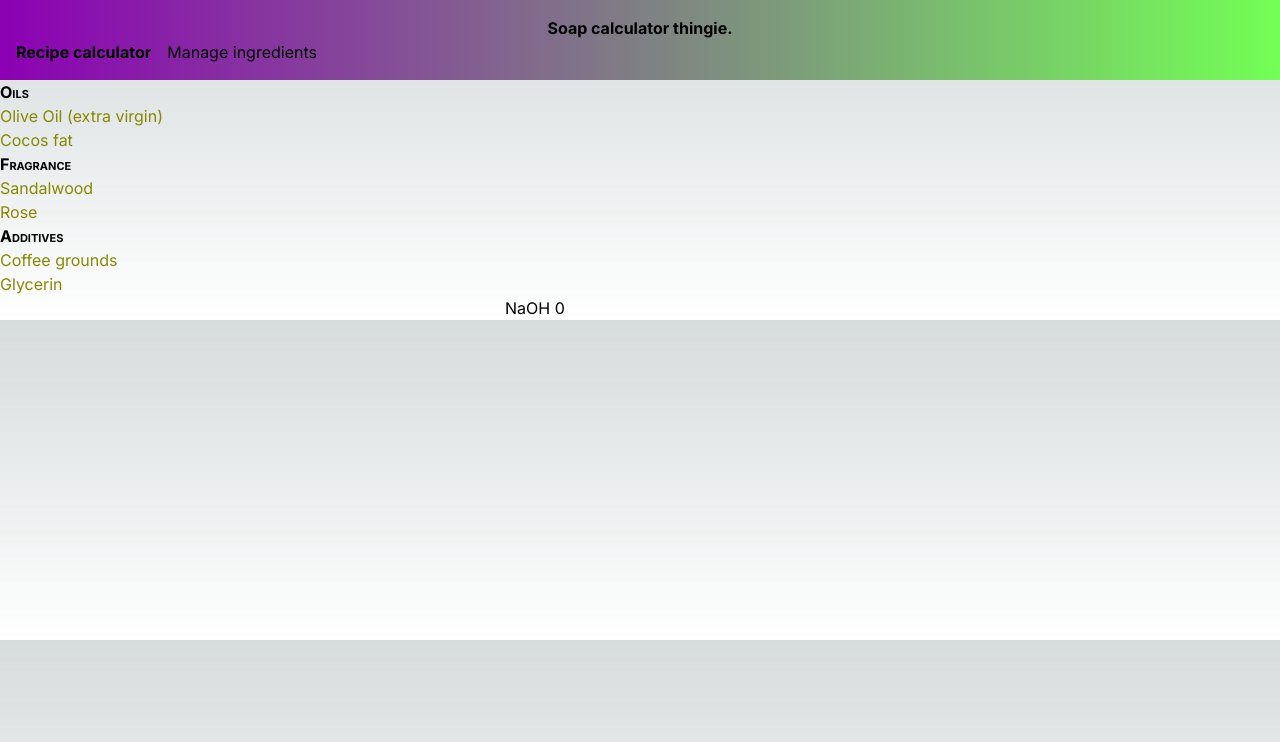
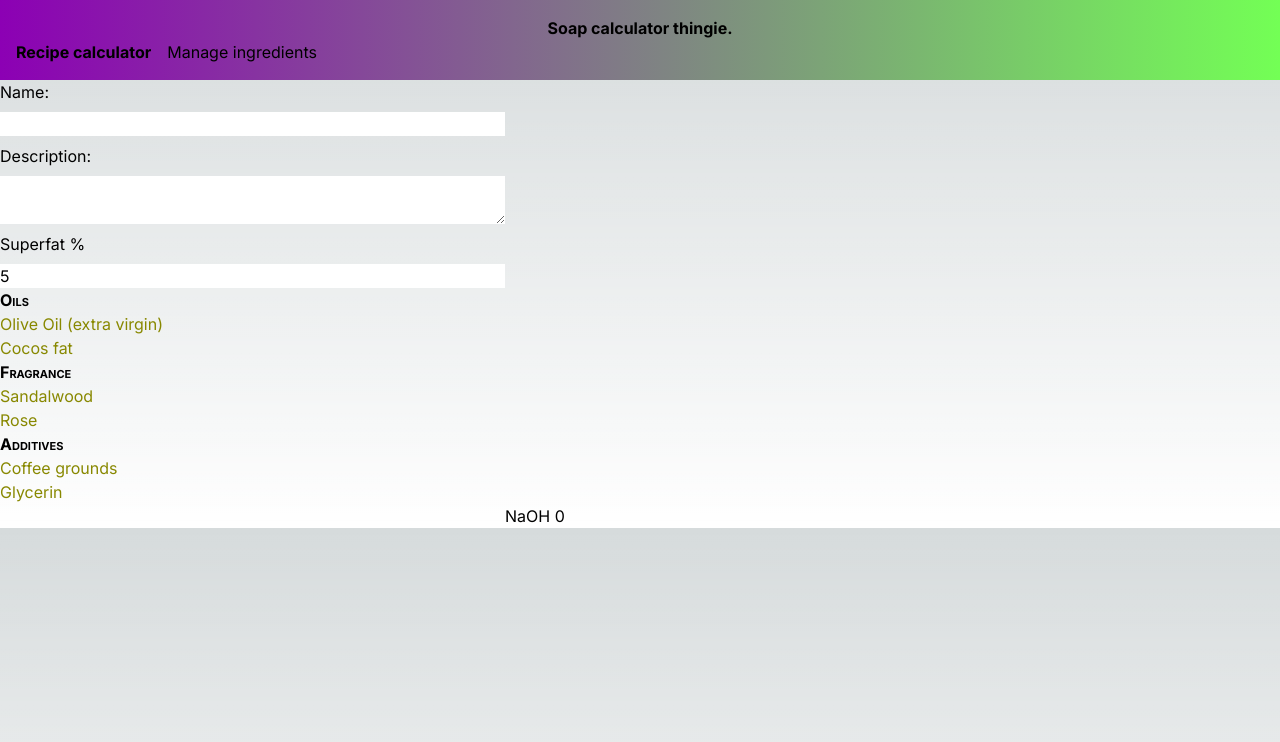
Before and after one commit to haemaenpaa/haem-soap-recipe, a Next.js app: page /calculator in a window 1280 px wide. Shown: the top 742 px of the page. Built offline with nearby package versions, Linux system fonts and the light colour scheme.

Commit message:
Recipe details editor

```diff
--- /dev/null
+++ b/app/calculator/RecipeDetails.tsx
@@ -0,0 +1,37 @@
+import Recipe from "../_model/recipe";
+import styles from "./calculator.module.css";
+
+export default function RecipeDetails(props: {
+  recipe: Recipe;
+  setName: (name: string) => void;
+  setDescription: (description: string) => void;
+  setSuperfat: (superfat: number) => void;
+}) {
+  const { recipe, setName, setDescription, setSuperfat } = props;
+
+  return (
+    <div className={styles["recipe-details"]}>
+      <label htmlFor="name">Name:</label>
+      <input
+        id="name"
+        type="text"
+        value={recipe.name}
+        onChange={(ev) => setName(ev.target.value)}
+      ></input>
+      <label htmlFor="description">Description:</label>
+      <textarea
+        id="description"
+        onChange={(ev) => setDescription(ev.target.value)}
+      >
+        {recipe.description}
+      </textarea>
+      <label htmlFor="superfat">Superfat %</label>
+      <input
+        id="superfat"
+        type="number"
+        value={Math.round(100 * recipe.superfat)}
+        onChange={(ev) => setSuperfat(Number.parseFloat(ev.target.value) / 100)}
+      ></input>
+    </div>
+  );
+}
--- a/app/calculator/RecipeEditor.tsx
+++ b/app/calculator/RecipeEditor.tsx
@@ -5,6 +5,7 @@ import Recipe, { IngredientEntry } from "../_model/recipe";
 import { IngredientSelector } from "./IngredientSelector";
 import styles from "./calculator.module.css";
 import IngredientsListing from "./IngredientsListing";
+import RecipeDetails from "./RecipeDetails";
 
 interface RecipeAction {
   action:
@@ -13,7 +14,7 @@ interface RecipeAction {
     | "setAmount"
     | "setName"
     | "setDescription"
-    | "setSuperFat";
+    | "setSuperfat";
   ingredientSlug?: string;
   value?: string;
   amount?: number;
@@ -45,6 +46,16 @@ export default function RecipeEditor(props: {
   );
   return (
     <div className={styles["recipe-editor"]}>
+      <div className={styles["details-control"]}>
+        <RecipeDetails
+          recipe={recipe}
+          setName={(value) => dispatch({ action: "setName", value })}
+          setDescription={(value) =>
+            dispatch({ action: "setDescription", value })
+          }
+          setSuperfat={(amount) => dispatch({ action: "setSuperfat", amount })}
+        ></RecipeDetails>
+      </div>
       <div className="ingredient-selector">
         <IngredientSelector
           ingredients={ingredients}
@@ -111,7 +122,7 @@ function recipeReducer(recipe: Recipe, action: RecipeAction): Recipe {
       return { ...recipe, name: action.value! };
     case "setDescription":
       return { ...recipe, description: action.value! };
-    case "setSuperFat":
+    case "setSuperfat":
       return { ...recipe, superfat: action.amount || 0 };
     default:
       throw new Error(`Action ${action.action} not handled yet.`);
--- a/app/calculator/calculator.module.css
+++ b/app/calculator/calculator.module.css
@@ -10,6 +10,10 @@
 
 .ingredient-selector {
   grid-area: selector;
+}
+
+.details-control {
+  grid-area: details;
 }
 
 .selector-title {
@@ -137,3 +141,8 @@
 .fragrance-summary {
   grid-area: fragrancess-summary;
 }
+.recipe-details {
+  display: flex;
+  flex-direction: column;
+  row-gap: 0.5em;
+}
```
